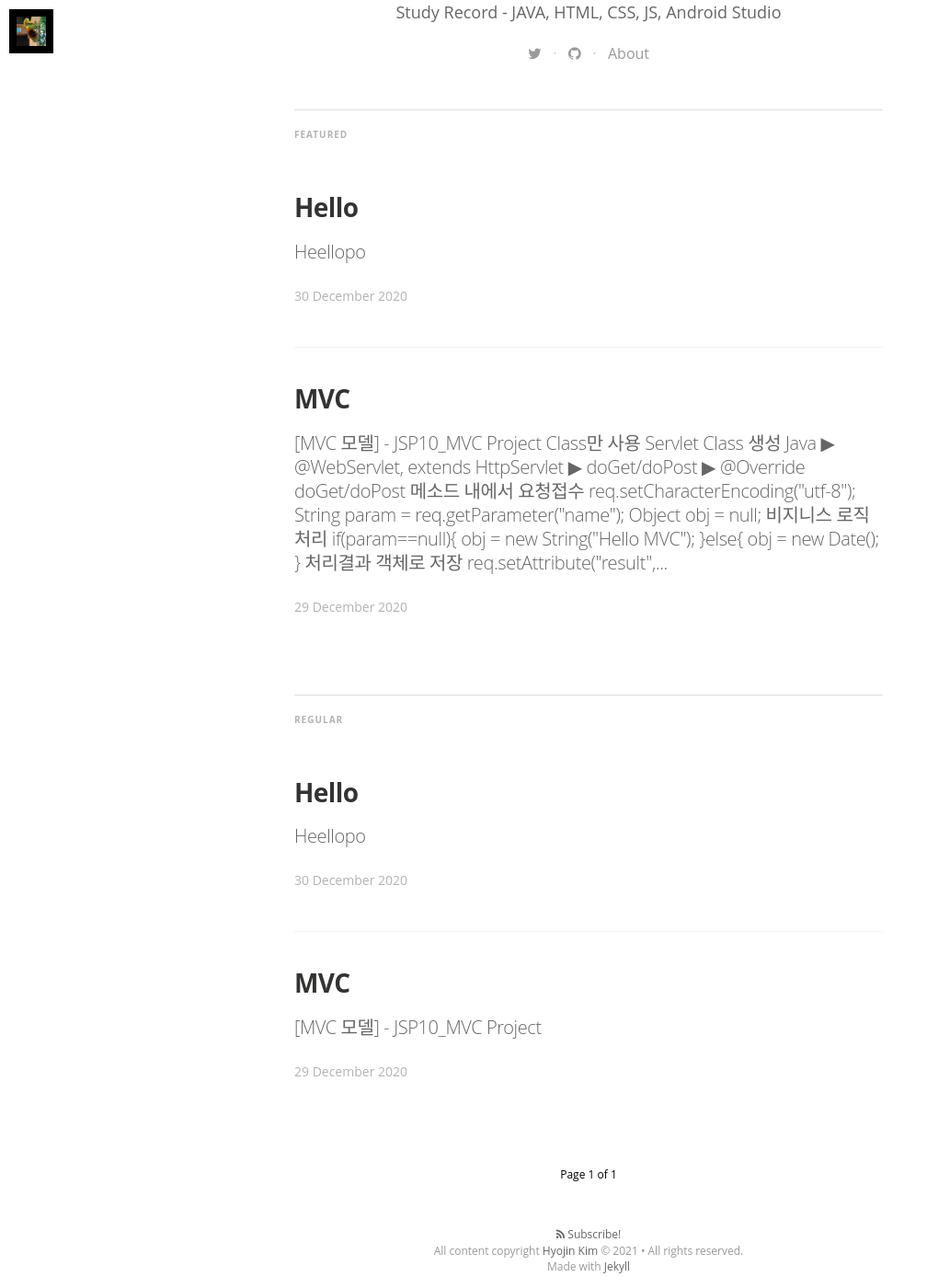
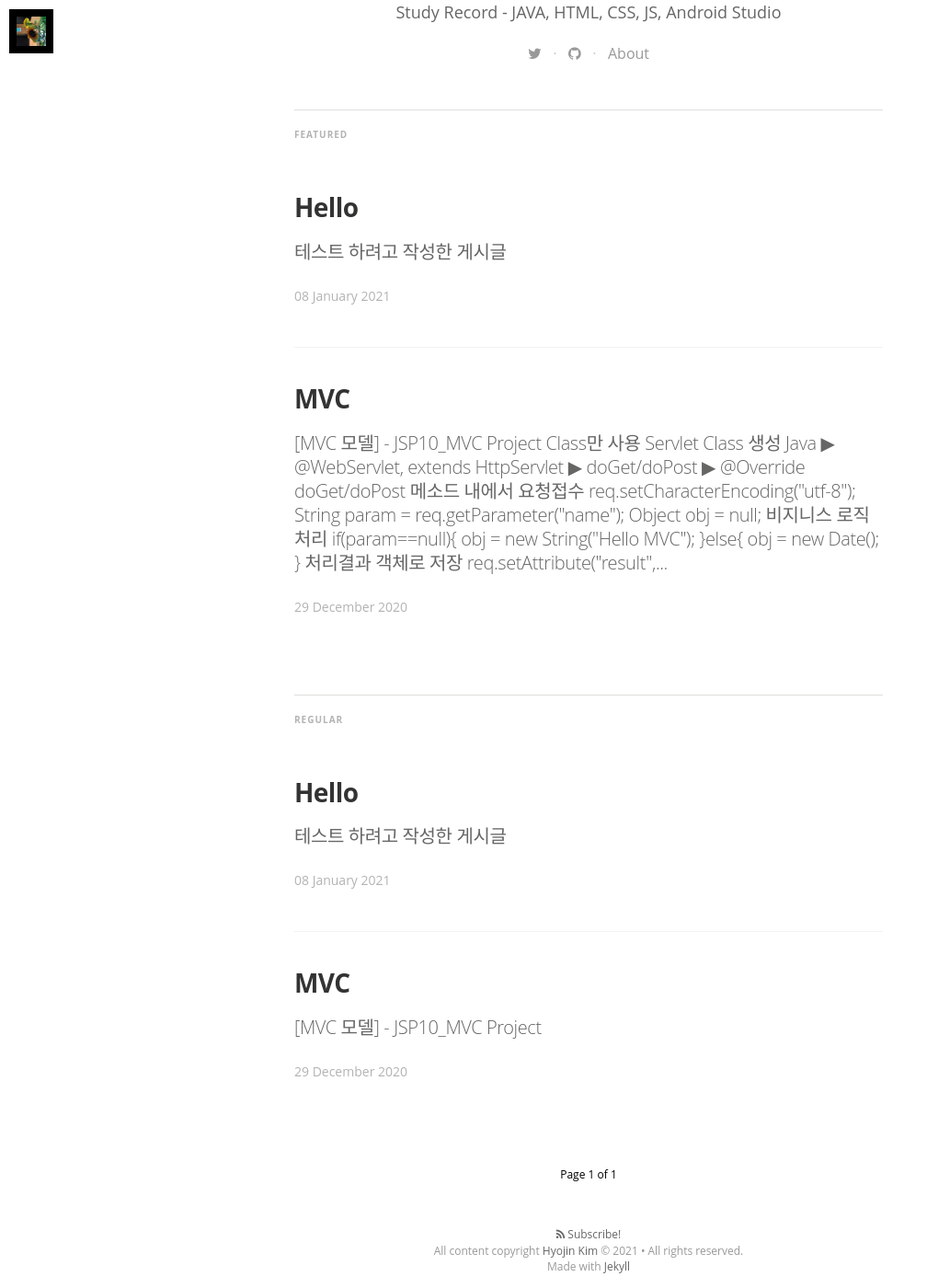
Before and after one commit to jihojhi/jihojhi.github.io, a Jekyll site: the page built from index.html, in a window 1280 px wide and 1400 px high, scrolled down 592 px. Shown: the whole window at 92% size, without its empty margins (0-1008 px from the left). Built offline with Jekyll 4.4.1, drawn with Linux system fonts in a browser that asks for light colours; nearby versions of some CDN libraries; some web fonts are replaced; the list of posts is cut into pages by our own code.

Commit message:
게시글 수정

```diff
--- a/_posts/2020-12-30-test2.md
+++ b/_posts/2020-12-30-test2.md
@@ -1,10 +1,10 @@
 ---
 layout: post
 title:  "Hello"
-date:   2020-12-30 21:25:00
+date:   2021-01-08 20:24:00
 categories: jekyll update
 tags: featured
 image: /assets/article_images/2014-08-29-welcome-to-jekyll/desktop.JPG
 ---
 
-Heellopo
+테스트 하려고 작성한 게시글
```
